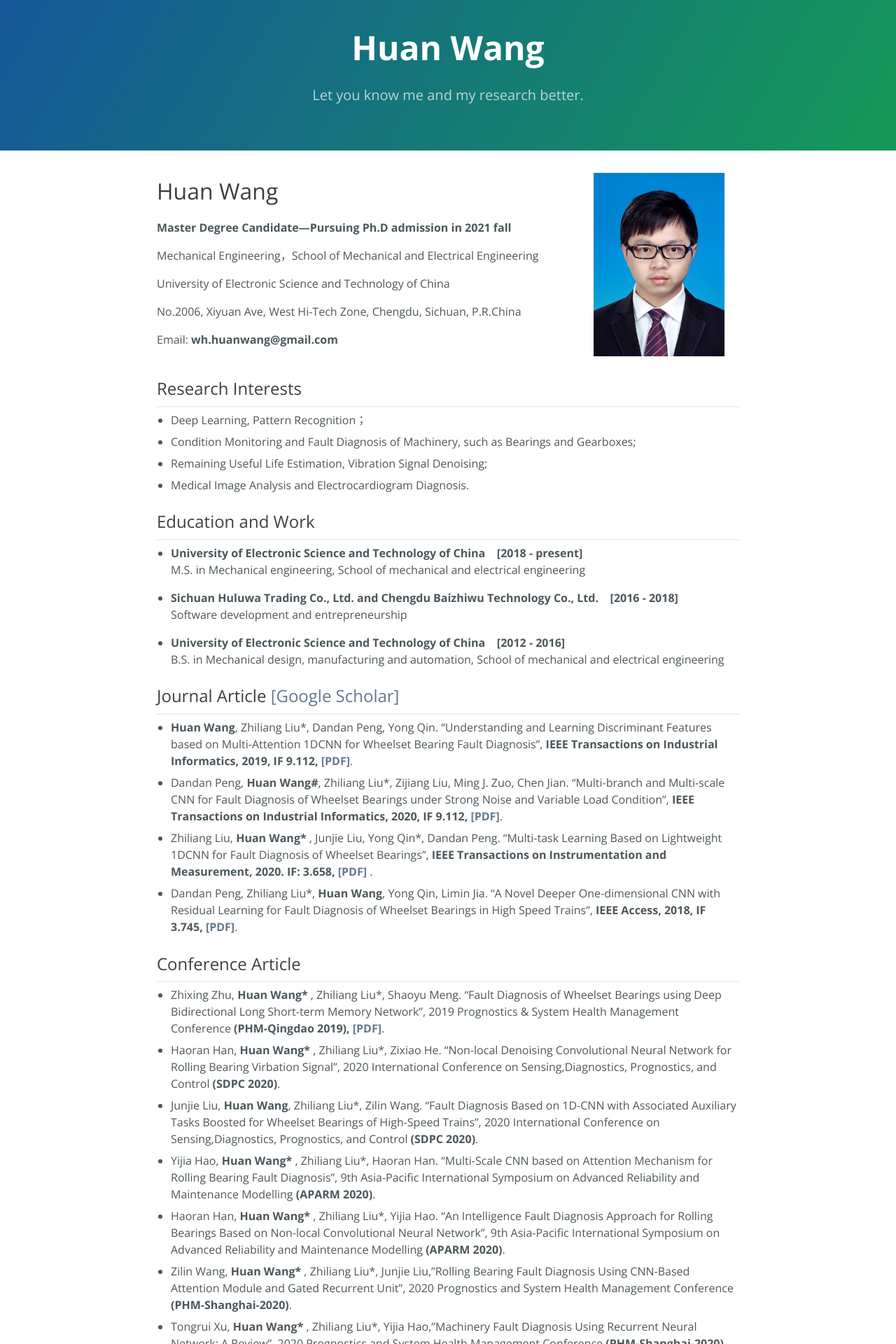
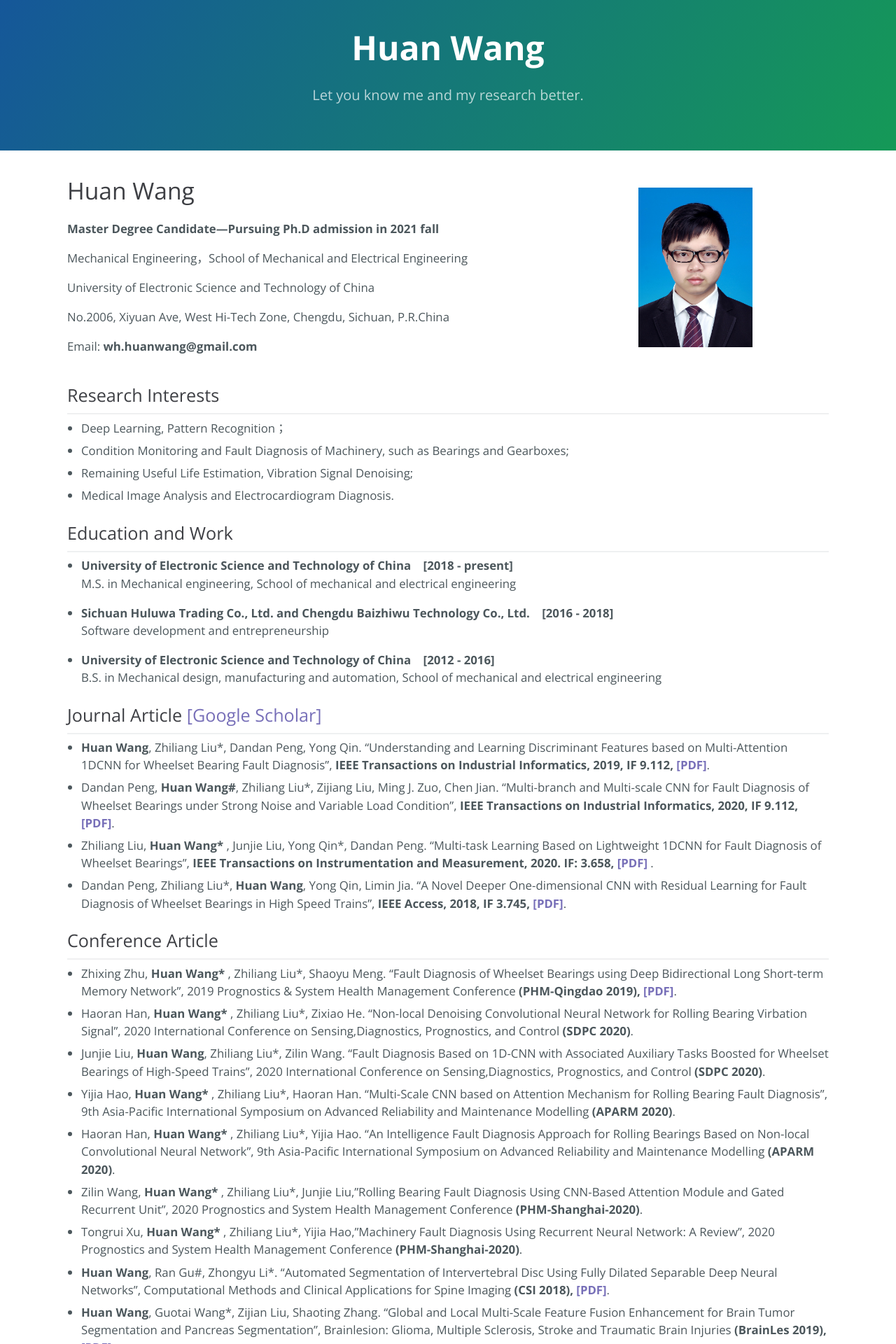
Before and after one commit to WH-HuanWang/WH-HuanWang.github.io, a Jekyll site: the page built from index.md, in a window 1280 px wide. Shown: the top 1920 px of the page at 70% size. Built offline with Jekyll 4.4.1, drawn with Linux system fonts in a browser that asks for light colours.

Commit message:
Update style.scss

```diff
--- a/assets/css/style.scss
+++ b/assets/css/style.scss
@@ -4,7 +4,8 @@
 @import 'jekyll-theme-cayman';
 
 .main-content {
-  font-size: 1.0rem;
+  font-size: 1.05rem;
+  max-width: 86rem;
 }
 
 .main-content hr {
@@ -44,7 +45,7 @@
 }
 
 .main-content img {
-  max-width: 90%;
+  max-width: 60%;
 }
 
 body {
@@ -52,5 +53,5 @@ body {
 }
 
 a {
-  color: #4e657de0;
+  color: #645baee0;
 }
```
